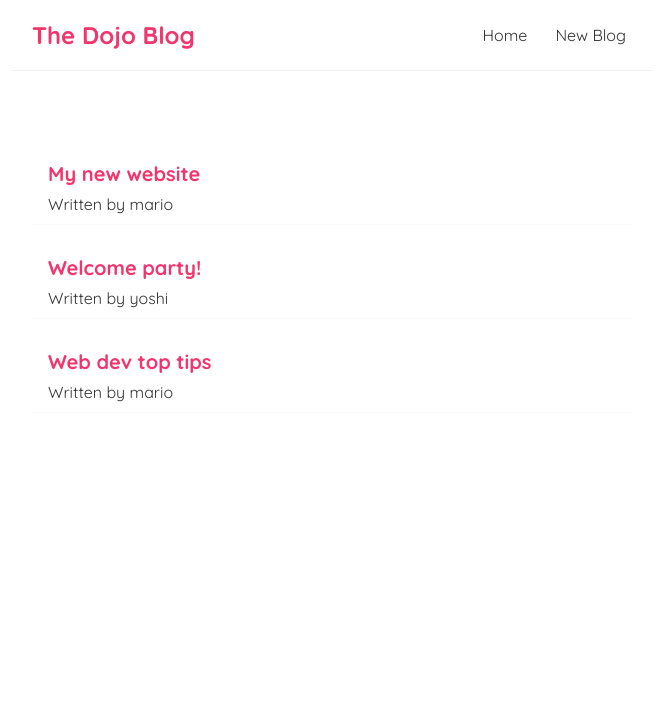
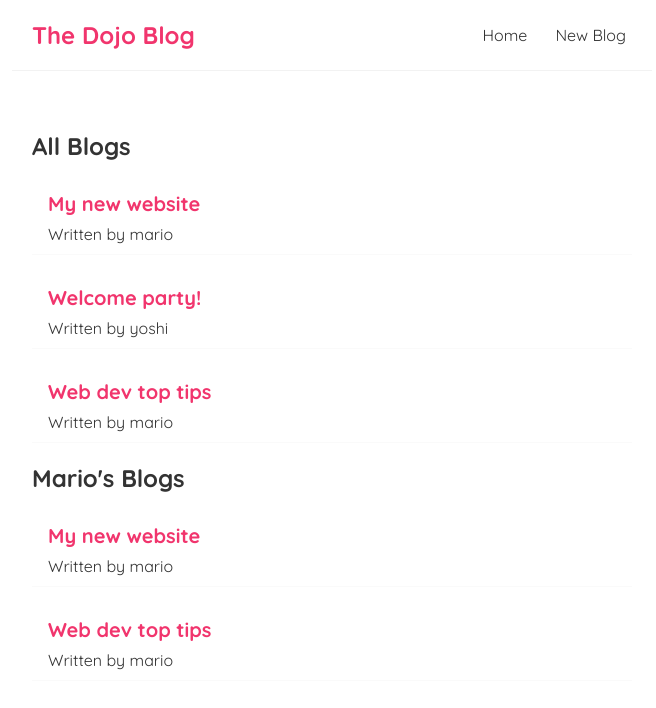
Before and after one commit to ManeetSigtia/react-blog-app, a React (Create React App) app in the folder dojo-blog/: page / in a window 1280 px wide. Shown: the top 708 px of the page, without its empty margins (308-964 px from the left). Built offline with nearby package versions, Linux system fonts and the light colour scheme.

Commit message:
Reuse components

```diff
--- /dev/null
+++ b/dojo-blog/src/BlogList.js
@@ -0,0 +1,16 @@
+const BlogList = ({ blogs, title }) => {
+
+    return (
+        <div className="blog-list">
+            <h2>{ title }</h2>
+            {blogs.map((blog) => (
+                <div className='blog-preview' key={blog.id}>
+                    <h2>{ blog.title }</h2>
+                    <p> Written by { blog.author }</p>
+                </div>
+            ))}
+        </div>
+    );
+}
+
+export default BlogList;
--- a/dojo-blog/src/Home.js
+++ b/dojo-blog/src/Home.js
@@ -1,4 +1,5 @@
 import { useState } from 'react';
+import BlogList from './BlogList';
 
 const Home = () => {
     const [blogs, setBlogs] = useState([
@@ -8,12 +9,8 @@
     ]);
     return (
         <div className="home">
-            {blogs.map((blog) => (
-                <div className='blog-preview' key={blog.id}>
-                    <h2>{ blog.title }</h2>
-                    <p> Written by { blog.author }</p>
-                </div>
-            ))}
+            <BlogList blogs={blogs} title={"All Blogs"}/>
+            <BlogList blogs={blogs.filter((blog) => blog.author === 'mario')} title={"Mario's Blogs"}/>
         </div>
     )
 }
```
